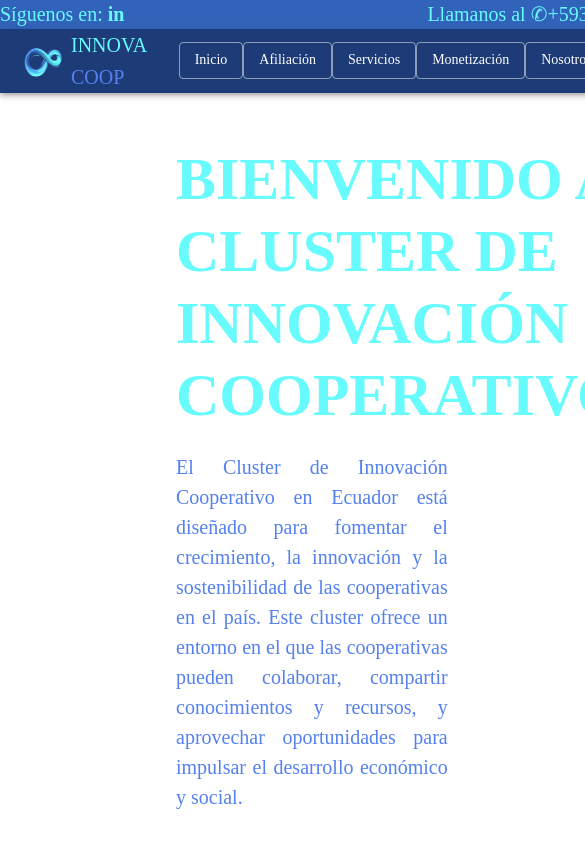
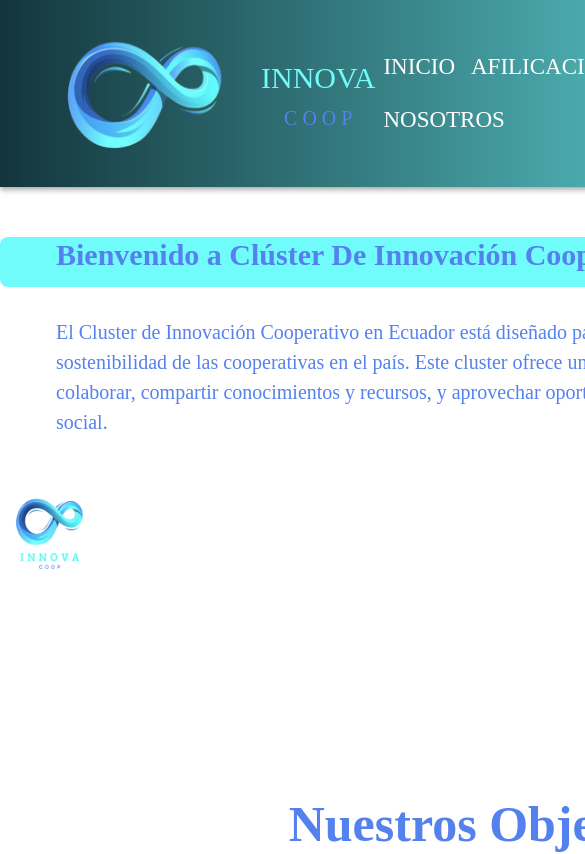
Before and after one commit to ccxnu/borrador-innova, a React (Vite) app: page / in a window 390 px wide. Shown: the top 854 px of the page, 585 px wide, since content can reach past the window. Built offline with nearby package versions, Linux system fonts and the light colour scheme.

Commit message:
Avance17

```diff
--- a/src/App.css
+++ b/src/App.css
@@ -1,10 +1,9 @@
 #root {
-  max-width: 1280px;
+  max-width: 1920px;
   margin: 0 auto;
   padding: 2rem;
   text-align: center;
 }
-
 
 .logo {
   height: 6em;
@@ -41,3 +40,50 @@
 .read-the-docs {
   color: #888;
 }
+
+/* Responsive Styles */
+@media (max-width: 1200px) {
+  .card {
+    padding: 1.5em;
+  }
+  .logo {
+    height: 5em;
+    padding: 1em;
+  }
+}
+
+@media (max-width: 992px) {
+  .card {
+    padding: 1em;
+  }
+  .logo {
+    height: 4em;
+    padding: 0.75em;
+  }
+}
+
+@media (max-width: 768px) {
+  #root {
+    padding: 1rem;
+  }
+  .card {
+    padding: 0.5em;
+  }
+  .logo {
+    height: 3em;
+    padding: 0.5em;
+  }
+}
+
+@media (max-width: 576px) {
+  #root {
+    padding: 0.5rem;
+  }
+  .card {
+    padding: 0.25em;
+  }
+  .logo {
+    height: 2em;
+    padding: 0.25em;
+  }
+}
--- a/src/App.jsx
+++ b/src/App.jsx
@@ -1,4 +1,3 @@
-import Navbar from "./components/header/Navbar";
 import Header from "./components/header/Header";
 import Footer0 from "./components/footer/Footer0";
 import MainContent from "./components/MainContent/MainContent";
@@ -10,7 +9,6 @@ import MainContent2 from "./components/MainContent/Maincontent2";
 const App = () => {
   return (
     <div>
-      <Navbar />
       <Header />
       <MainContent />
       <MainContent0 />
--- a/src/Theme/Theme.jsx
+++ b/src/Theme/Theme.jsx
@@ -4,16 +4,16 @@ import "@fontsource-variable/aleo";
 const theme = createTheme({
   palette: {
     primary: {
-      main: '#67fbfd', // Color primario
+      main: '#71FCFC', // Color primario
     },
     secondary: {
       main: '#5481ed', // Color secundario
     },
     third: {
-      main: '#1c3b77', // Color secundario
+      main: '#13353C', // Color secundario
     },
     fourth: {
-      main: '#3163ba', // Color secundario
+      main: '#3165BB', // Color secundario
     },
     fifth: {
       main: '#ffffff', // Color secundario
--- a/src/components/MainContent/MainContent.jsx
+++ b/src/components/MainContent/MainContent.jsx
@@ -4,25 +4,33 @@ const MainContent = () => {
   return (
     <Box>
       <Grid container>
-        <Grid item xs={12} md={6}>
+        <Grid item xs={12} md={8} container justifyContent="center" >
+          <Box
+           sx={{
+            borderRadius: 2,
+            width: 1000,
+            height: 50,
+            paddingInlineStart: 7,
+            marginBottom: "30px",
+            bgcolor: theme.palette.primary.main,
+            marginTop: "50px"
+          }}>
           <Typography
             variant="h2"
             fontWeight="700"
-            fontSize="60px"
-            color="primary"
-            paddingInlineStart={22}
-            sx={{ marginTop: "50px" }}
-            gutterBottom
+            fontSize="30px"
+            color="secondary"
           >
-            BIENVENIDO A CLUSTER DE INNOVACIÓN COOPERATIVO
+            Bienvenido a Clúster De Innovación Cooperativa
           </Typography>
+          </Box>
+          <Box>
           <Typography
             variant="body1"
             fontSize="20px"
-            textAlign='justify'
-            marginBottom="50px"
             color="secondary"
-            paddingInline={22}
+            paddingInlineStart={7}
+
           >
             El Cluster de Innovación Cooperativo en Ecuador está diseñado para
             fomentar el crecimiento, la innovación y la sostenibilidad de las
@@ -31,12 +39,14 @@ const MainContent = () => {
             recursos, y aprovechar oportunidades para impulsar el desarrollo
             económico y social.
           </Typography>
-        </Grid>
-
-        <Grid item container xs={12} md={6} justifyContent='flex-start'>
-          <img src="/static/Logo2.png" width="600px" height="600px"  />
+          </Box>
         </Grid>
       </Grid>
+      <Box>
+        <Grid item container xs={12} md={4} alightContent='end'sx={{marginTop: "50px", marginBottom: "200px" }} >
+          <img src="/static/Logo2.png" width="100px" height="100px"  />
+        </Grid>
+        </Box>
       <Grid>
         <Typography
           textAlign="center"
--- a/src/components/header/Header.jsx
+++ b/src/components/header/Header.jsx
@@ -1,53 +1,56 @@
-import { AppBar, Toolbar, Typography, Button, Box, Grid } from "@mui/material";
+import { AppBar, Toolbar, Typography, Button, Box, Grid, useTheme } from "@mui/material";
 const Header = () => {
+  const theme = useTheme();
   return (
-    <AppBar position="relative" color="third">
+    <AppBar position="relative" sx={{ backgroundImage: `linear-gradient(to right, ${theme.palette.third.main}, ${theme.palette.primary.main})`, padding:'15px'}}>
       <Toolbar>
-        <img src="/static/Logo.png" width="55px" height="40px" />
         <Box>
-          <Typography variant="h6" color='primary'>
+        <img src="/static/Logo.png" width="230px" height="150px"  />
+        </Box>
+        <Box>
+          <Typography variant="h6" color='primary' fontSize='30px'>
             INNOVA
           </Typography>
-          <Typography variant="h6" color='secondary'>
-            COOP
+          <Typography variant="h6" color='secondary' fontSize='20px' textAlign='center'>
+            C O O P
           </Typography>
         </Box>
-        <Grid container justifyContent="end">
+        <Grid container sx={{ justifyContent: 'space-around',}}>
           <Box>
             <Button
-              variant="outlined"
+              variant="text"
               color="fifth"
-
+              sx={{fontSize: '23px',}}
             >
-              Inicio
+              INICIO
             </Button>
             <Button
-              variant="outlined"
+              variant="text"
               color="fifth"
-
+              sx={{fontSize: '23px'}}
             >
-              Afiliación
+              AFILICACIÓN
             </Button>
             <Button
-              variant="outlined"
+              variant="text"
               color="fifth"
-
+              sx={{fontSize: '23px'}}
             >
-              Servicios
+              SERVICIOS
             </Button>
             <Button
-              variant="outlined"
+              variant="text"
               color="fifth"
-
+              sx={{fontSize: '23px'}}
             >
-              Monetización
+              MONTEZACIÓN
             </Button>
             <Button
-              variant="outlined"
+              variant="text"
               color="fifth"
-
+              sx={{fontSize: '23px'}}
             >
-              Nosotros
+              NOSOTROS
             </Button>
           </Box>
         </Grid>
--- a/src/components/header/Navbar.jsx
+++ /dev/null
@@ -1,17 +0,0 @@
-import { AppBar, Box, Grid, Typography } from "@mui/material";
-const Navbar = () => {
-  return (
-    <AppBar position="relative" color='fourth'>
-      <navbar>
-        <Grid container justifyContent="space-between">
-          <Typography variant="body2" color="primary" fontSize="20px">Síguenos en: <strong>in</strong></Typography>
-          <Box>
-            <Typography variant="body2" color="primary" fontSize="20px">Llamanos al ✆+593.......</Typography>
-          </Box>
-        </Grid>
-      </navbar>
-    </AppBar>
-  );
-};
-
-export default Navbar;
```
